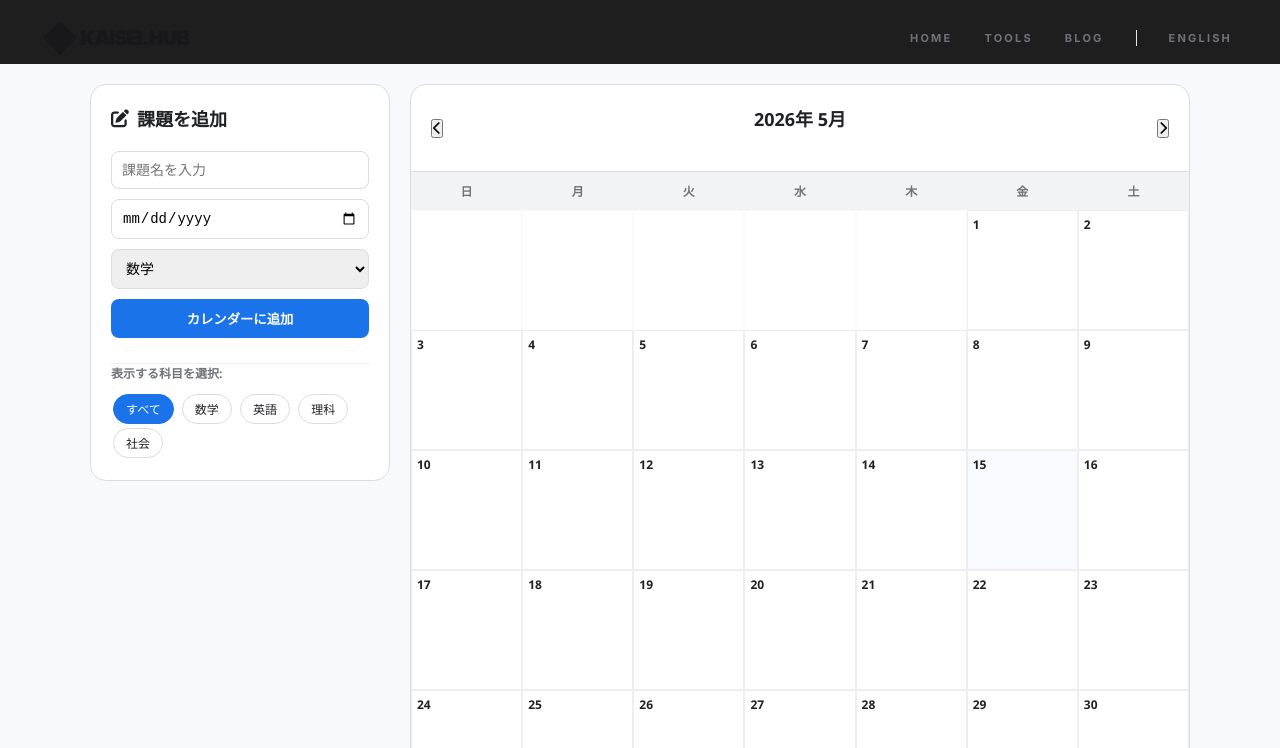
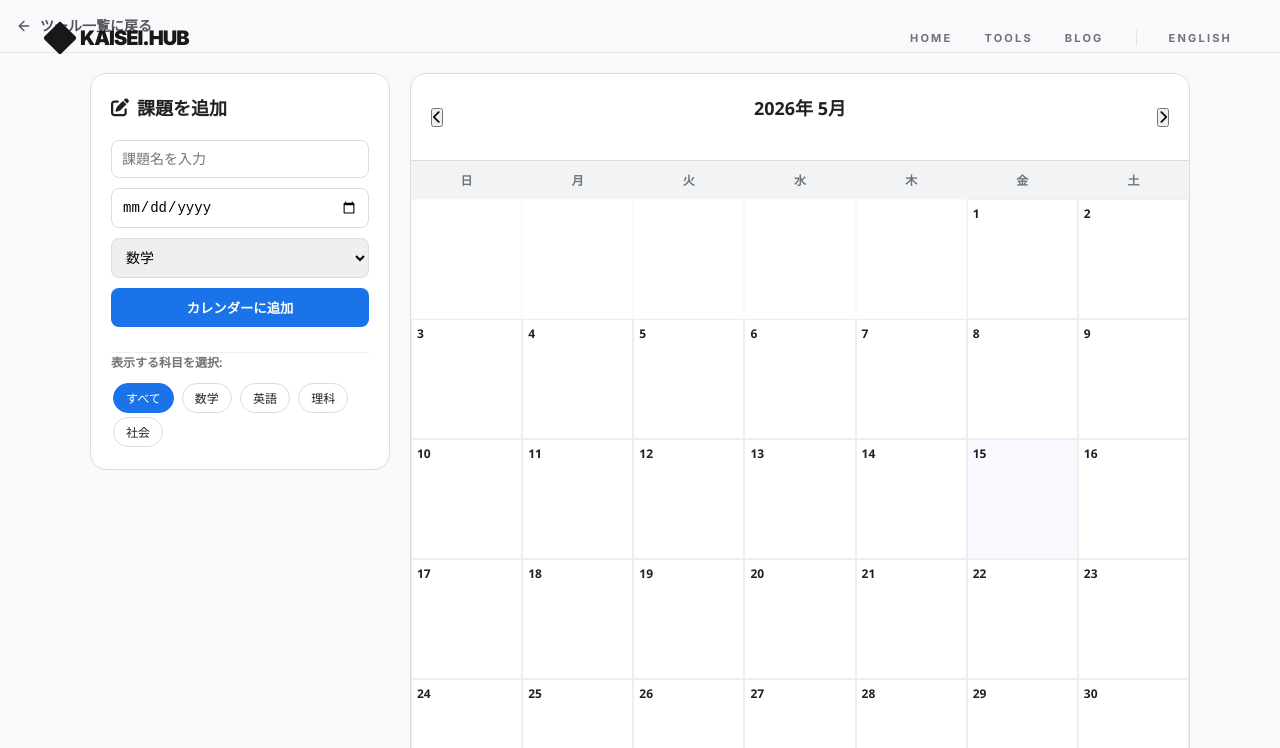
Before and after one commit to kaisei-2026/kaisei-12.-fromgoogle, a Next.js app: page /kaisei-google/tools/task-manager in a window 1280 px wide. Shown: the top 748 px of the page. Built offline with nearby package versions, Linux system fonts and the light colour scheme.

Commit message:
Rename CodeEditorPage to TaskManagerPage

```diff
--- a/app/tools/task-manager/page.tsx
+++ b/app/tools/task-manager/page.tsx
@@ -1,23 +1,21 @@
 "use client";
 import React from "react";
+import Link from "next/link";
+import { ArrowLeft } from "lucide-react";
 
-export default function CodeEditorPage() {
-  // 🌟 URLを新しいリポジトリ名に修正
-  const iframeSrc = "/kaisei-google/apps/task-manager.html";
-
+export default function TaskManagerPage() {
   return (
-    <div className="flex flex-col h-screen bg-[#1e1e1e]">
-      {/* ヘッダー(64px)分の隙間を作る */}
-      <div className="h-16 shrink-0" />
-
-      {/* 本体：画面いっぱいに広げる */}
-      <div className="flex-1 w-full overflow-hidden">
-        <iframe
-          src={iframeSrc}
-          className="w-full h-full border-none"
-          title="Elite Code Editor"
-        />
+    <div className="h-screen flex flex-col bg-white">
+      <div className="p-4 border-b border-zinc-200 flex items-center bg-[#f8f9fa]">
+        <Link href="/tools" className="flex items-center text-sm font-bold text-zinc-600 hover:text-zinc-900 transition-colors">
+          <ArrowLeft size={16} className="mr-2" /> ツール一覧に戻る
+        </Link>
       </div>
+      <iframe
+        src="/kaisei-google/apps/task-manager.html"
+        className="flex-1 border-none w-full"
+        title="Kaisei Task Manager"
+      />
     </div>
   );
 }
```
